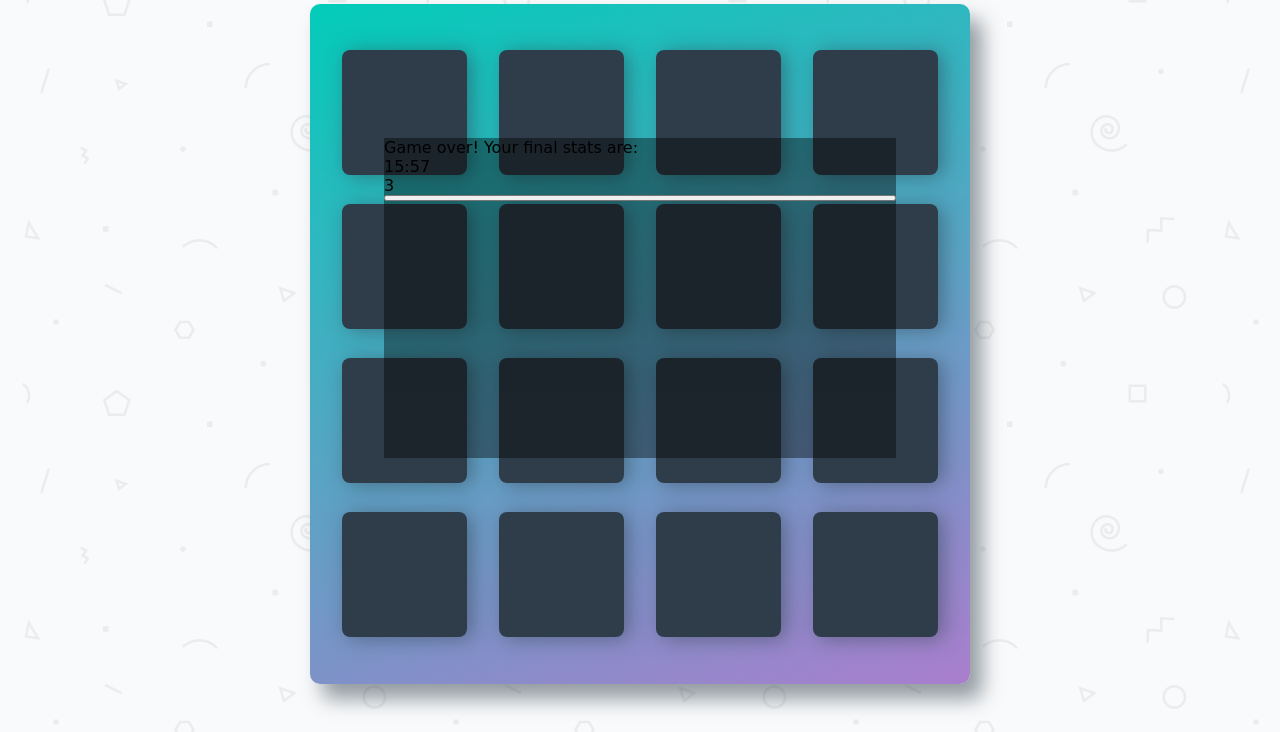
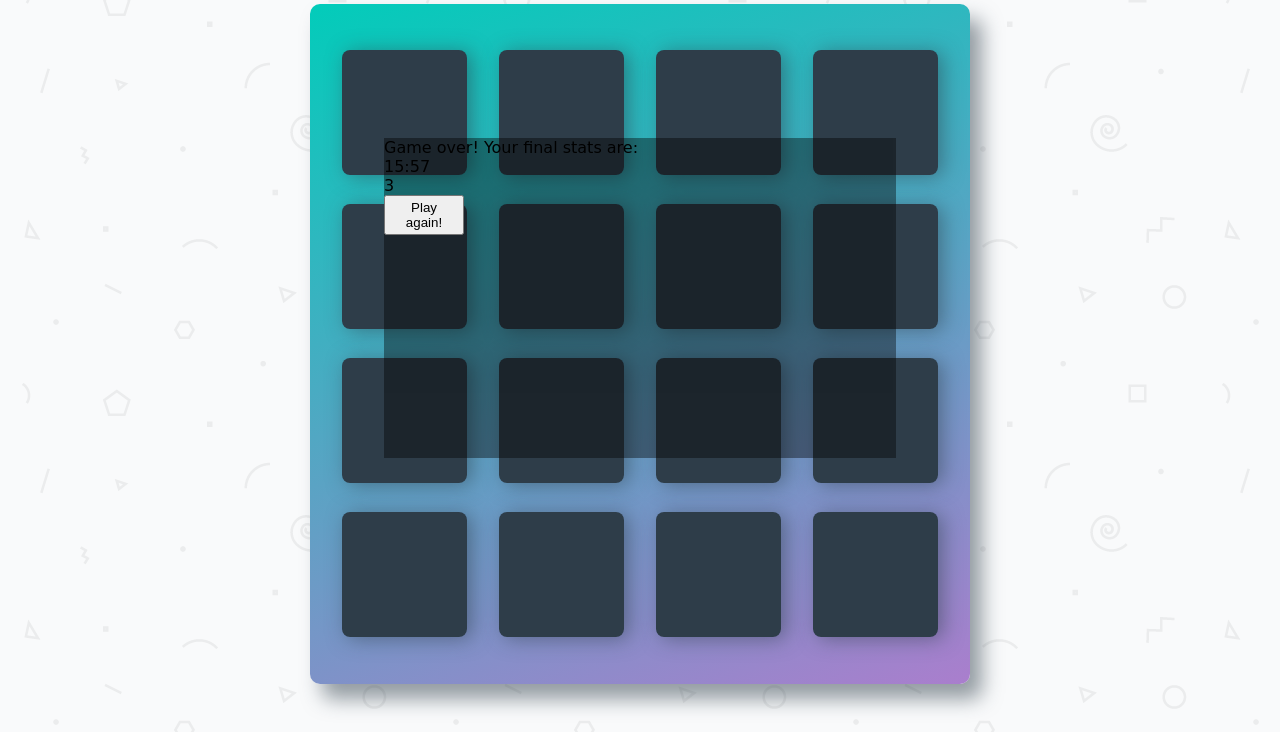
Before and after one commit to spark72018/memory-game, a website: page index.html in a window 1280 px wide. Shown: the part 136-868 px from the top of the page. Drawn offline with Linux system fonts and the light colour scheme; a web font is replaced by a local one.

Commit message:
added button to GameOverModal and styling

```diff
--- a/css/app.css
+++ b/css/app.css
@@ -174,6 +174,12 @@ h1 {
   background-color: rgba(0,0,0,0.4); /* Black w/ opacity */
 }
 
+.modal-button {
+  height: 40px;
+  width: 80px;
+
+}
+
 @keyframes failed-match {
   10%,
   90% {
--- a/transpiled-js/app.js
+++ b/transpiled-js/app.js
@@ -64,6 +64,7 @@ function _classCallCheck(instance, Constructor) { if (!(instance instanceof Cons
         var modalButton = document.createElement('button');
 
         modalGameOverText.innerText = 'Game over! Your final stats are: ';
+        modalButton.innerText = 'Play again!';
 
         setCssClass('modal-game-over-text')(modalGameOverText);
         setCssClass('modal-time')(modalTimeSpanTag);
@@ -447,10 +448,6 @@ function _classCallCheck(instance, Constructor) { if (!(instance instanceof Cons
       value: function setModalRatingValue(modalRatingHtmlElement, numOfStars) {
         return modalRatingHtmlElement.innerText = numOfStars;
       }
-
-      // TODO, SUCCESSFULLY GETS CALLED AFTER ALL CARDS MATCHED
-      // ALSO, LOOK INTO SETTING UP GULP-MINIFY FOR DEV PIPELINE
-
     }, {
       key: 'endGame',
       value: function endGame(state, timer, view, timerElement) {
@@ -621,6 +618,7 @@ function _classCallCheck(instance, Constructor) { if (!(instance instanceof Cons
         var secondCardIconValue = secondCardPickedIcon.className;
 
         var cardsAreMatch = firstCardIconValue === secondCardIconValue;
+
         // card element that contains both back and front faces is
         // grandparent of icon tag that contains card value
         var cards = cardsPicked.map(function (iconTag) {
@@ -820,10 +818,6 @@ function _classCallCheck(instance, Constructor) { if (!(instance instanceof Cons
 
         appendAll(gameOverModal, scorePanel, currentDeck)(docFrag);
 
-        // docFrag.appendChild(gameOverModal);
-        // docFrag.appendChild(scorePanel);
-        // docFrag.appendChild(currentDeck);
-
         container.appendChild(docFrag);
       }
     }, {
```
Also changed, not shown: es6-js/app.js (+2 -6 lines).
